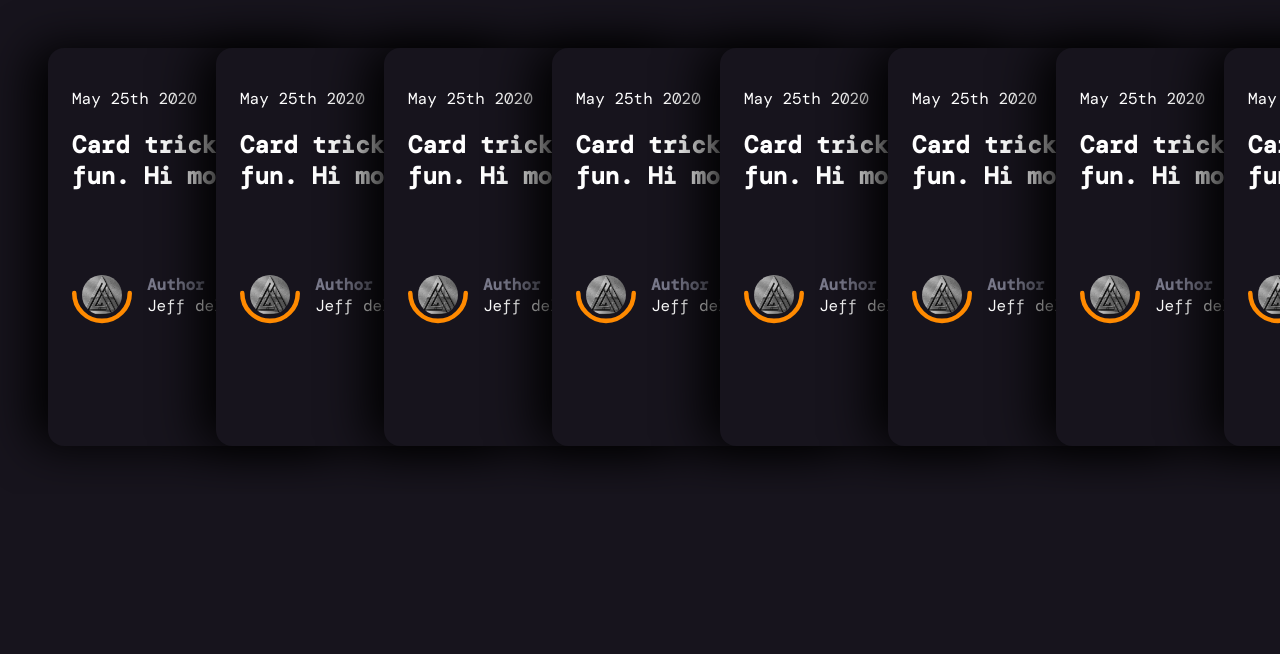
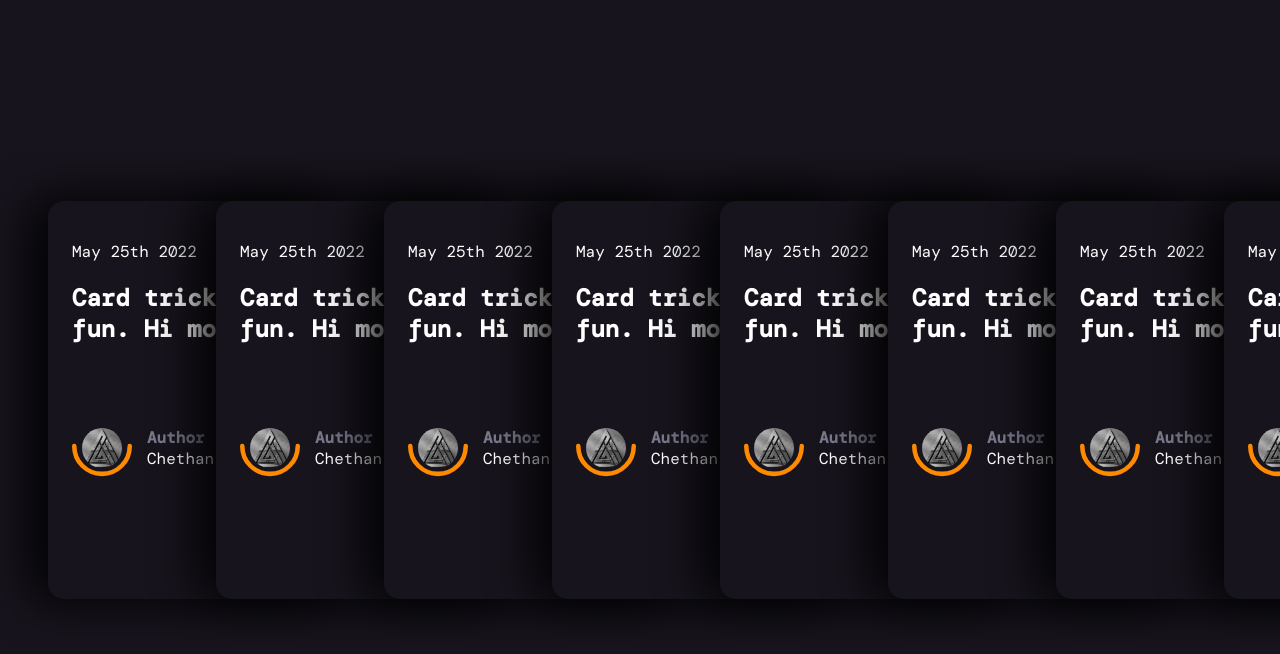
Before and after one commit to chethanBy/stacked-card-list, a plain HTML site: page index.html in a window 1280 px wide. Drawn offline with nearby package versions, Linux system fonts and the light colour scheme; a web font is replaced by a local one.

Commit message:
ready to deploy

```diff
--- a/card.css
+++ b/card.css
@@ -6,6 +6,11 @@ body {
   background-color: #17141d;
   color: white;
   font-family: "DM Mono", monospace;
+}
+.flex-container {
+  display: flex;
+  align-items: center;
+  height: 100vh;
 }
 
 .card-list {
--- a/index.html
+++ b/index.html
@@ -8,10 +8,11 @@
     <link rel="stylesheet" href="./card.css" />
   </head>
   <body>
+    <div class="flex-container">
       <section class="card-list">
         <article class="card">
           <header class="card-header">
-          <p>May 25th 2020</p>
+            <p>May 25th 2022</p>
             <h2>Card tricks are fun. Hi mom!</h2>
           </header>
           <div class="card-author">
@@ -21,14 +22,14 @@
             </svg>
             <div class="author-name">
               <div class="author-name-prefix">Author</div>
-            Jeff delaney
+              Chethan BY
             </div>
           </div>
         </article>
 
         <article class="card">
           <header class="card-header">
-          <p>May 25th 2020</p>
+            <p>May 25th 2022</p>
             <h2>Card tricks are fun. Hi mom!</h2>
           </header>
           <div class="card-author">
@@ -38,14 +39,14 @@
             </svg>
             <div class="author-name">
               <div class="author-name-prefix">Author</div>
-            Jeff delaney
+              Chethan BY
             </div>
           </div>
         </article>
 
         <article class="card">
           <header class="card-header">
-          <p>May 25th 2020</p>
+            <p>May 25th 2022</p>
             <h2>Card tricks are fun. Hi mom!</h2>
           </header>
           <div class="card-author">
@@ -55,14 +56,14 @@
             </svg>
             <div class="author-name">
               <div class="author-name-prefix">Author</div>
-            Jeff delaney
+              Chethan BY
             </div>
           </div>
         </article>
 
         <article class="card">
           <header class="card-header">
-          <p>May 25th 2020</p>
+            <p>May 25th 2022</p>
             <h2>Card tricks are fun. Hi mom!</h2>
           </header>
           <div class="card-author">
@@ -72,14 +73,14 @@
             </svg>
             <div class="author-name">
               <div class="author-name-prefix">Author</div>
-            Jeff delaney
+              Chethan BY
             </div>
           </div>
         </article>
 
         <article class="card">
           <header class="card-header">
-          <p>May 25th 2020</p>
+            <p>May 25th 2022</p>
             <h2>Card tricks are fun. Hi mom!</h2>
           </header>
           <div class="card-author">
@@ -89,14 +90,14 @@
             </svg>
             <div class="author-name">
               <div class="author-name-prefix">Author</div>
-            Jeff delaney
+              Chethan BY
             </div>
           </div>
         </article>
 
         <article class="card">
           <header class="card-header">
-          <p>May 25th 2020</p>
+            <p>May 25th 2022</p>
             <h2>Card tricks are fun. Hi mom!</h2>
           </header>
           <div class="card-author">
@@ -106,14 +107,14 @@
             </svg>
             <div class="author-name">
               <div class="author-name-prefix">Author</div>
-            Jeff delaney
+              Chethan BY
             </div>
           </div>
         </article>
 
         <article class="card">
           <header class="card-header">
-          <p>May 25th 2020</p>
+            <p>May 25th 2022</p>
             <h2>Card tricks are fun. Hi mom!</h2>
           </header>
           <div class="card-author">
@@ -123,14 +124,14 @@
             </svg>
             <div class="author-name">
               <div class="author-name-prefix">Author</div>
-            Jeff delaney
+              Chethan BY
             </div>
           </div>
         </article>
 
         <article class="card">
           <header class="card-header">
-          <p>May 25th 2020</p>
+            <p>May 25th 2022</p>
             <h2>Card tricks are fun. Hi mom!</h2>
           </header>
           <div class="card-author">
@@ -140,14 +141,14 @@
             </svg>
             <div class="author-name">
               <div class="author-name-prefix">Author</div>
-            Jeff delaney
+              Chethan BY
             </div>
           </div>
         </article>
 
         <article class="card">
           <header class="card-header">
-          <p>May 25th 2020</p>
+            <p>May 25th 2022</p>
             <h2>Card tricks are fun. Hi mom!</h2>
           </header>
           <div class="card-author">
@@ -157,14 +158,14 @@
             </svg>
             <div class="author-name">
               <div class="author-name-prefix">Author</div>
-            Jeff delaney
+              Chethan BY
             </div>
           </div>
         </article>
 
         <article class="card">
           <header class="card-header">
-          <p>May 25th 2020</p>
+            <p>May 25th 2022</p>
             <h2>Card tricks are fun. Hi mom!</h2>
           </header>
           <div class="card-author">
@@ -174,10 +175,11 @@
             </svg>
             <div class="author-name">
               <div class="author-name-prefix">Author</div>
-            Jeff delaney
+              Chethan BY
             </div>
           </div>
         </article>
       </section>
+    </div>
   </body>
 </html>
```
Lines whose indentation alone changed are shown as unchanged.
